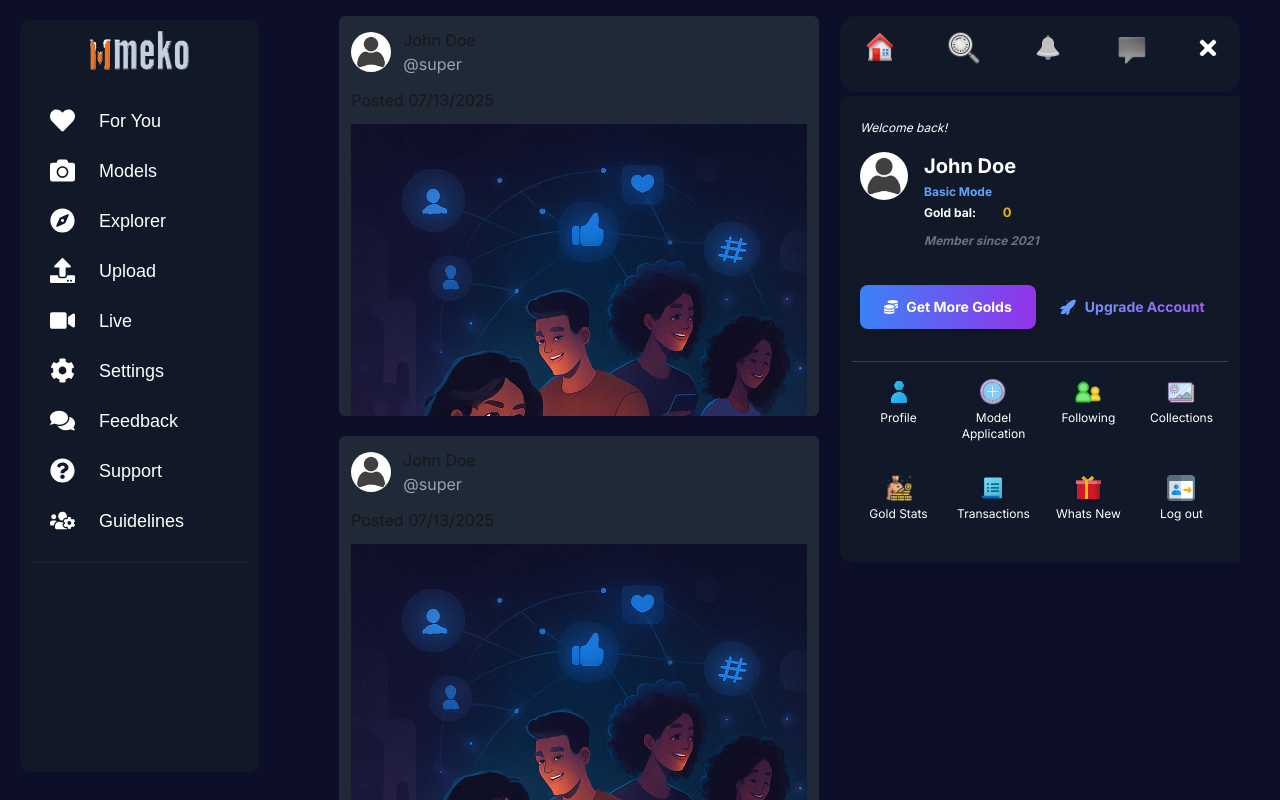
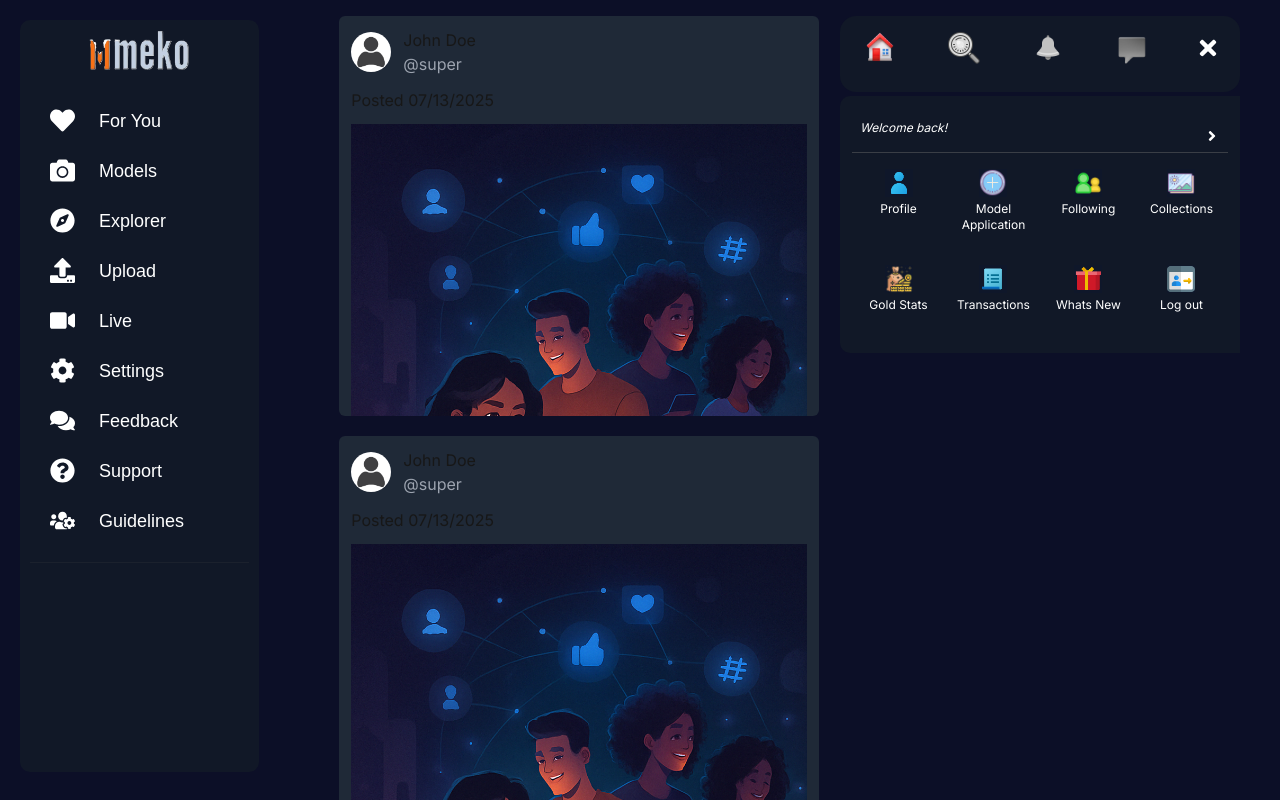
Before and after one commit to kossy59/mmekowebsite, a Next.js app: page / in a window 1280 px wide. Both pictures are taken after a click on the button 1208 px from the left and 48 px from the top of the page. Built offline with nearby package versions, Linux system fonts and the light colour scheme.

Commit message:
add minimize feature to the menu panel

```diff
--- a/src/Context/MenuContext.tsx
+++ b/src/Context/MenuContext.tsx
@@ -3,14 +3,17 @@ import { createContext } from 'react';
 
 interface MenuContextProps {
     open: boolean;
-    toggleMenu: () => void;
+    toggleMenu: (e?: React.MouseEvent<HTMLElement>) => void;
 }
 const MenuContext = createContext<MenuContextProps | undefined>(undefined);
 
 const MenuProvider = ({ children }: { children: React.ReactNode }) => {
   const [open, setOpen] = React.useState(false);
 
-  const toggleMenu = () => {
+  const toggleMenu = (e?: React.MouseEvent<HTMLElement>) => {
+    e?.preventDefault();
+    const target = e?.target as HTMLButtonElement;
+    if (target?.classList.contains("mini-btn")) return;
     setOpen(!open);
   };
 
--- a/src/navs/Navs.css
+++ b/src/navs/Navs.css
@@ -96,7 +96,12 @@ header:hover {
     margin-right: 0;
   }
 }
-
+.minimize{
+  height: 0;
+}
+.maximize {
+  height: 15rem;
+}
 .divider{
   padding-bottom: 2rem;
   border-bottom: 1px solid #68686879;
--- a/src/navs/Sidemenu.tsx
+++ b/src/navs/Sidemenu.tsx
@@ -1,3 +1,4 @@
+"use client"
 import "./Navs.css";
 import { useRouter } from "next/navigation";
 import MenuIconImg from "@/components/MenuIcon-img";
@@ -5,8 +6,13 @@ import { useMenuContext } from "@/Context/MenuContext";
 import Profile from "@/components/Profile";
 import { FaCoins } from "react-icons/fa";
 import OpenMobileMenuBtn from "@/components/OpenMobileMenuBtn";
+import { FaAngleRight } from "react-icons/fa";
+import { FaAngleDown } from "react-icons/fa";
+import { useState } from "react";
 
  const Sidemenu = () => {
+  const [minimize, setMinimize] = useState(true);
+
   const router = useRouter();
   const exclusive_verify = true
   const modelID = "random_id_123" // useSelector((state) => state.profile.modelID);
@@ -18,7 +24,10 @@ import OpenMobileMenuBtn from "@/components/OpenMobileMenuBtn";
   const admin = true // useSelector((state) => state.profile.admin);
     const { open, toggleMenu: handleMenubar } = useMenuContext();
 
-
+  // function handleMinimize(e: React.MouseEvent<HTMLButtonElement>) {
+  //   setMinimize(!minimize);
+  //   handleMenubar(e);
+  // }
   // const [profile_photo, setprofile_photo] = useState(profileIcon);
   // const photo = useSelector((state) => state.comprofile.profilephoto);
   // const postuserid = useSelector((state) => state.register.userID);
@@ -112,7 +121,8 @@ import OpenMobileMenuBtn from "@/components/OpenMobileMenuBtn";
             <OpenMobileMenuBtn />
           </div>
           <div className="overflow-hidden">
-            <div className="flex flex-col items-start ml-1 mr-1 p-2 divider">
+            <div className={`${minimize ? "minimize" : "maximize"} transition-all duration-500 flex flex-col items-start ml-1 mr-1 p-2 divider relative overflow-hidden`}>
+              <button onClick={() => setMinimize(!minimize)} className="top 0 right-0 absolute p-2"><p className="absolute top-0 right-0 w-full h-full mini-btn"></p>{minimize ? <FaAngleRight /> :  <FaAngleDown />}</button>
               <div className="flex justify-between w-full ">
                 <div className="flex text-xs  text-blue-200 mb-3 w-full">
                   {/* <p className="font-bold">Welcome, {firstname}</p> */}
```
